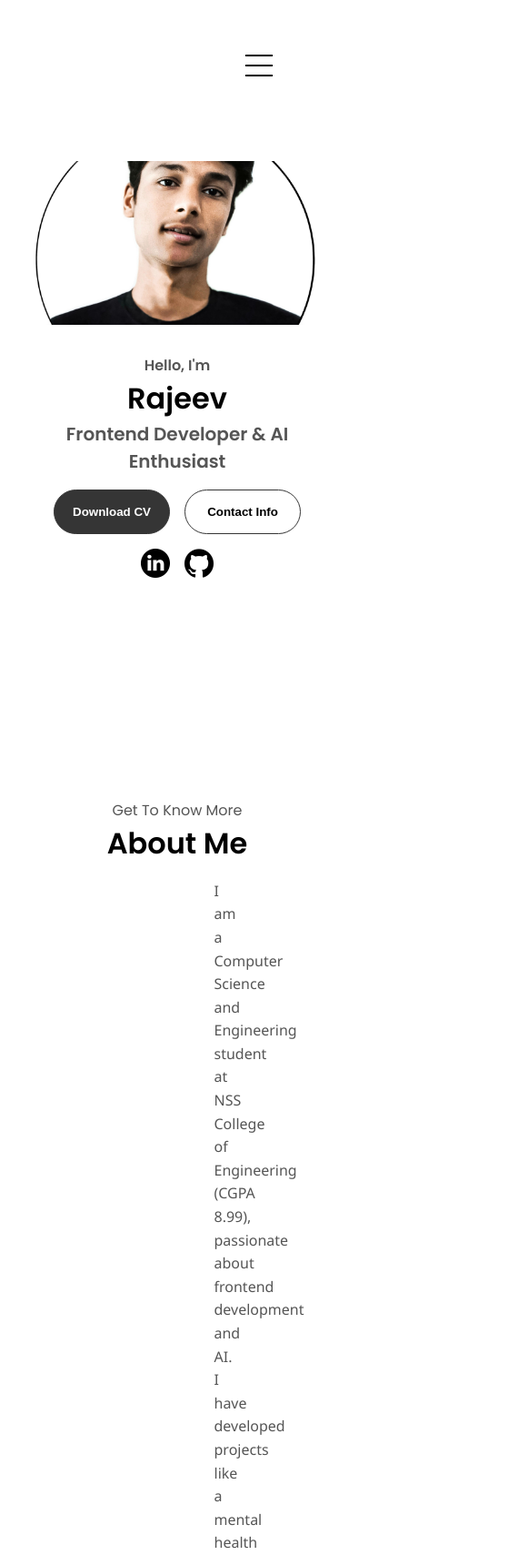
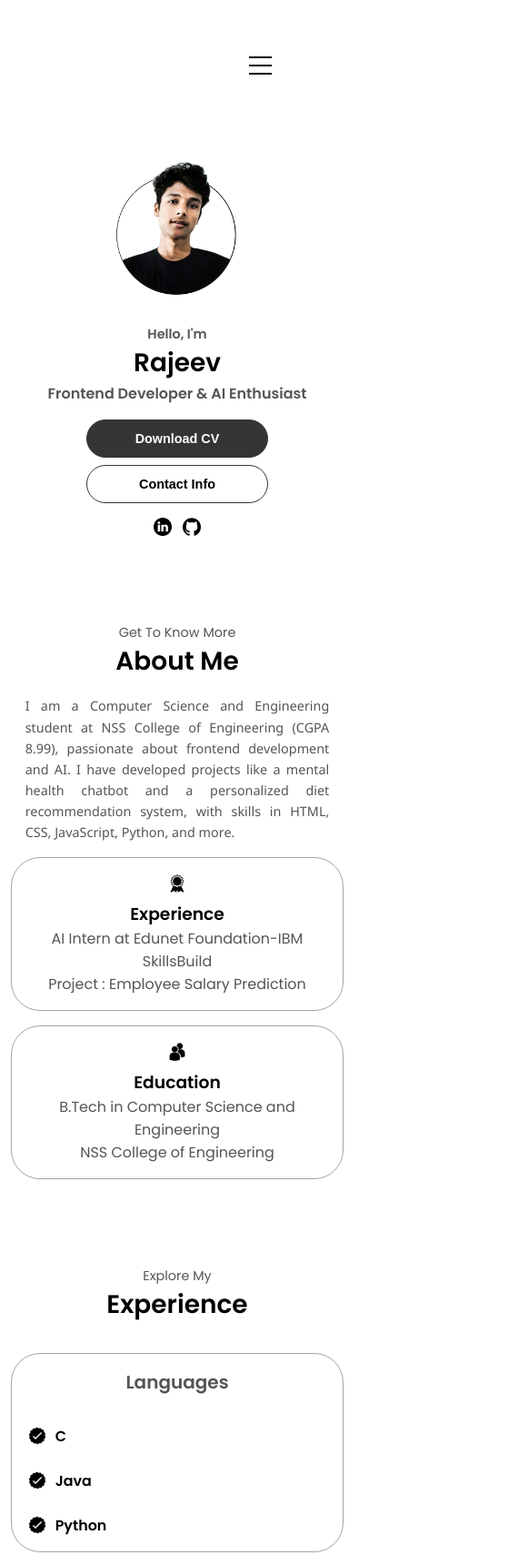
Before and after one commit to Rajeev-08/Portfolio, a plain HTML site: page index.html in a window 390 px wide. Shown: the top 1709 px of the page at 91% size, 570 px wide, since content can reach past the window. Drawn offline with Linux system fonts and the light colour scheme.

Commit message:
Update mediaqueries.css

```diff
--- a/mediaqueries.css
+++ b/mediaqueries.css
@@ -45,51 +45,25 @@
   .about-containers {
     margin-top: 0;
   }
+  .text-container {
+    margin-left: 1rem;
+    margin-right: 1rem;
+    padding: 1rem;
+  }
 }
 
-@media screen and (max-width: 600px) {
-  #contact,
-  footer {
-    height: 40vh;
-  }
+@media screen and (max-width: 768px) {
   #profile {
-    height: 83vh;
-    margin-bottom: 0;
-  }
-  article {
-    font-size: 1rem;
-  }
-  footer nav {
-    height: fit-content;
+    height: auto;
+    padding: 2rem 0;
     margin-bottom: 2rem;
   }
-  .about-containers,
-  .contact-info-upper-container,
-  .btn-container {
-    flex-wrap: wrap;
+  .section__pic-container {
+    width: 200px;
+    height: 200px;
   }
-  .contact-info-container {
-    margin: 0;
-  }
-  .contact-info-container p,
-  .nav-links li a {
+  .section__text__p1 {
     font-size: 1rem;
-  }
-  .experience-sub-title {
-    font-size: 1.25rem;
-  }
-  .logo {
-    font-size: 1.5rem;
-  }
-  .nav-links {
-    flex-direction: column;
-    gap: 0.5rem;
-    text-align: center;
-  }
-  .section__pic-container {
-    width: auto;
-    height: 46vw;
-    justify-content: center;
   }
   .section__text__p2 {
     font-size: 1.25rem;
@@ -97,7 +71,134 @@
   .title {
     font-size: 2rem;
   }
+  .btn-container {
+    flex-direction: column;
+    gap: 0.5rem;
+  }
+  .btn {
+    width: 100%;
+    max-width: 200px;
+    margin: 0 auto;
+  }
+  #socials-container {
+    gap: 0.75rem;
+  }
+  .icon {
+    height: 1.5rem;
+  }
+  .about-containers {
+    flex-direction: column;
+    gap: 1rem;
+  }
+  .details-container {
+    padding: 1rem;
+  }
   .text-container {
-    text-align: justify;
+    margin: 0;
+    padding: 1rem;
+    font-size: 0.9rem;
+  }
+  #experience .article-container {
+    gap: 1.5rem;
+  }
+  article {
+    width: 45%;
+    font-size: 0.9rem;
+  }
+  .experience-sub-title {
+    font-size: 1.5rem;
+  }
+  #projects .about-containers {
+    grid-template-columns: 1fr;
+    gap: 1.5rem;
+  }
+  .project-img {
+    height: 150px;
+  }
+  .project-title {
+    font-size: 1.25rem;
+  }
+  .project-btn {
+    width: 100%;
+    max-width: 150px;
+  }
+  .contact-info-upper-container {
+    flex-direction: column;
+    padding: 1rem;
+  }
+  .contact-info-container {
+    margin: 0.5rem 0;
+  }
+  .contact-info-container p {
+    font-size: 1rem;
+  }
+  .email-icon {
+    height: 2rem;
+  }
+  footer {
+    height: auto;
+    padding: 2rem 0;
+  }
+  footer .nav-links {
+    flex-direction: column;
+    gap: 0.5rem;
+    font-size: 1rem;
   }
 }
+
+@media screen and (max-width: 480px) {
+  section {
+    margin: 0 3%;
+    padding-top: 2rem;
+  }
+  .logo {
+    font-size: 1.25rem;
+  }
+  .hamburger-icon {
+    width: 25px;
+    height: 20px;
+  }
+  .menu-links a {
+    font-size: 1.25rem;
+    padding: 0.5rem;
+  }
+  .section__pic-container {
+    width: 150px;
+    height: 150px;
+  }
+  .section__text__p1 {
+    font-size: 0.9rem;
+  }
+  .section__text__p2 {
+    font-size: 1rem;
+  }
+  .title {
+    font-size: 1.75rem;
+  }
+  .btn {
+    padding: 0.75rem;
+    font-size: 0.9rem;
+  }
+  #socials-container .icon {
+    height: 1.25rem;
+  }
+  article {
+    width: 100%;
+    font-size: 0.85rem;
+  }
+  .experience-sub-title {
+    font-size: 1.25rem;
+  }
+  .project-img {
+    height: 120px;
+  }
+  .project-title {
+    font-size: 1.1rem;
+  }
+  .contact-info-container p {
+    font-size: 0.9rem;
+  }
+  footer p {
+    font-size: 0.85rem;
+  }
+}
```
